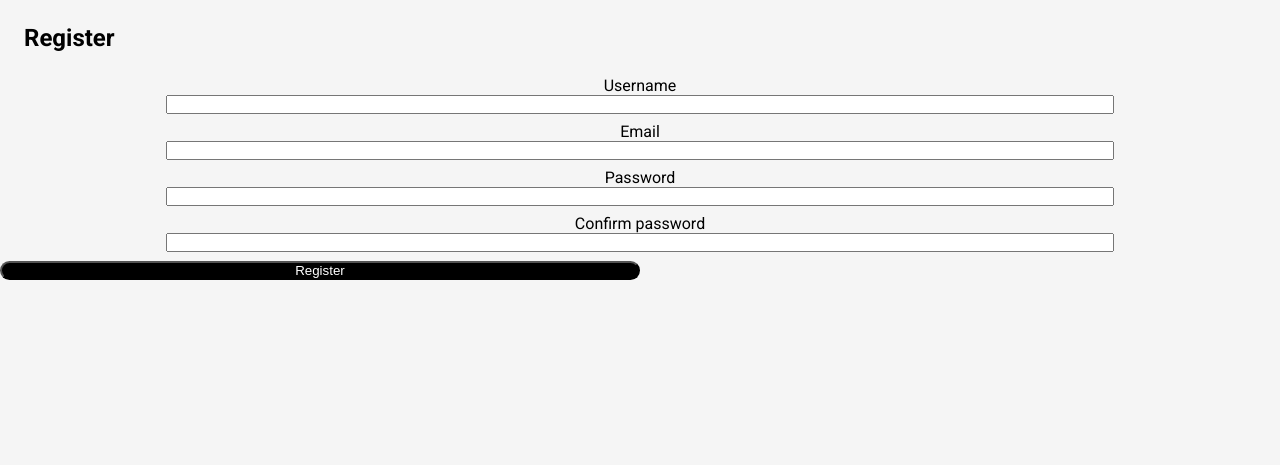
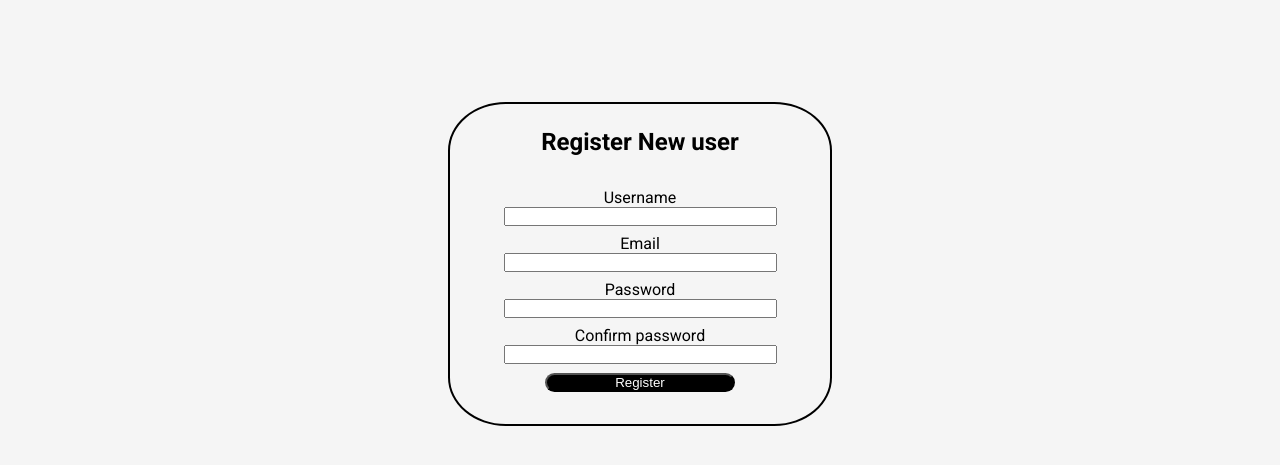
Before and after one commit to Dziabako/ExpenseTrackerWebApp, a Flask app: page /register in a window 1280 px wide. Shown: the top 465 px of the page. Run offline with Flask 3, Linux system fonts and the light colour scheme.

Commit message:
Finished css for register page

```diff
--- a/static/css/styles.css
+++ b/static/css/styles.css
@@ -78,3 +78,9 @@ a:hover {
     color: white;
     background-color: blue;
 }
+
+
+/* REGISTER PAGE */
+.reg-form {
+    margin-bottom: 2rem;
+}
--- a/templates/register.html
+++ b/templates/register.html
@@ -2,8 +2,8 @@
 
 {% block content %}
 
-<section class="reg-container">
-    <h1 class="title">Register</h1>
+<section class="container">
+    <h1 class="title">Register New user</h1>
 
     <form action="{{ url_for('main.register') }}" class="reg-form" method="post">
         {{ form.csrf_token }}
```
